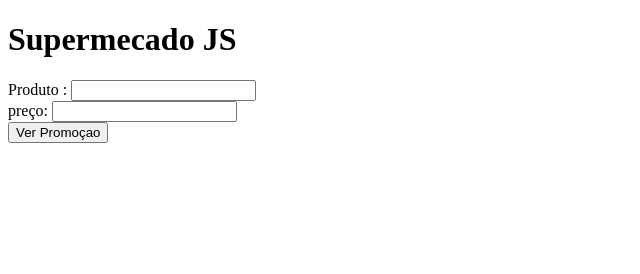
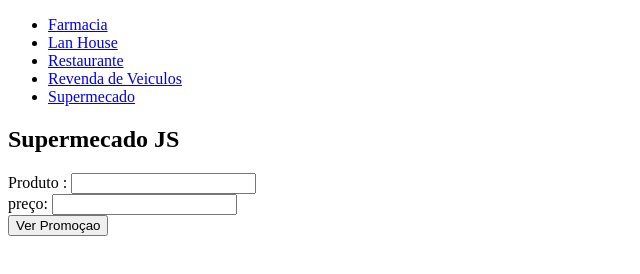
Before and after one commit to joaohitallo/atv-aula10-web1, a plain HTML site: page supermecado/index.html in a window 1280 px wide. Shown: the whole page, without its empty margins (0-640 px from the left). Drawn offline with Linux system fonts and the light colour scheme.

Commit message:
add menu e rotas (supermecado)

```diff
--- a/supermecado/index.html
+++ b/supermecado/index.html
@@ -6,6 +6,15 @@
     <title>Document</title>
 </head>
 <body>
+    <div>
+        <nav id="menu">
+            <ul>
+                <li><a href="https://joaohitallo.github.io/atv-aula10-web1/farmacia/index.html">Farmacia</a></li>
+                <li><a href="https://joaohitallo.github.io/atv-aula10-web1/lanHouse/index.html">Lan House</a></li>
+                <li><a href="https://joaohitallo.github.io/atv-aula10-web1/restaurante/index.html">Restaurante</a></li>
+                <li><a href="https://joaohitallo.github.io/atv-aula10-web1/revendaDeVeiculos/index.html">Revenda de Veiculos</a></li>
+                <li><a href="https://joaohitallo.github.io/atv-aula10-web1/supermecado/index.html">Supermecado</a></li>
+            </ul>
     <h1>Supermecado JS</h1>
     <p> Produto : <input type="text" id="produto">  </br>
         preço: <input type="text" id="preco"> </br>
```
